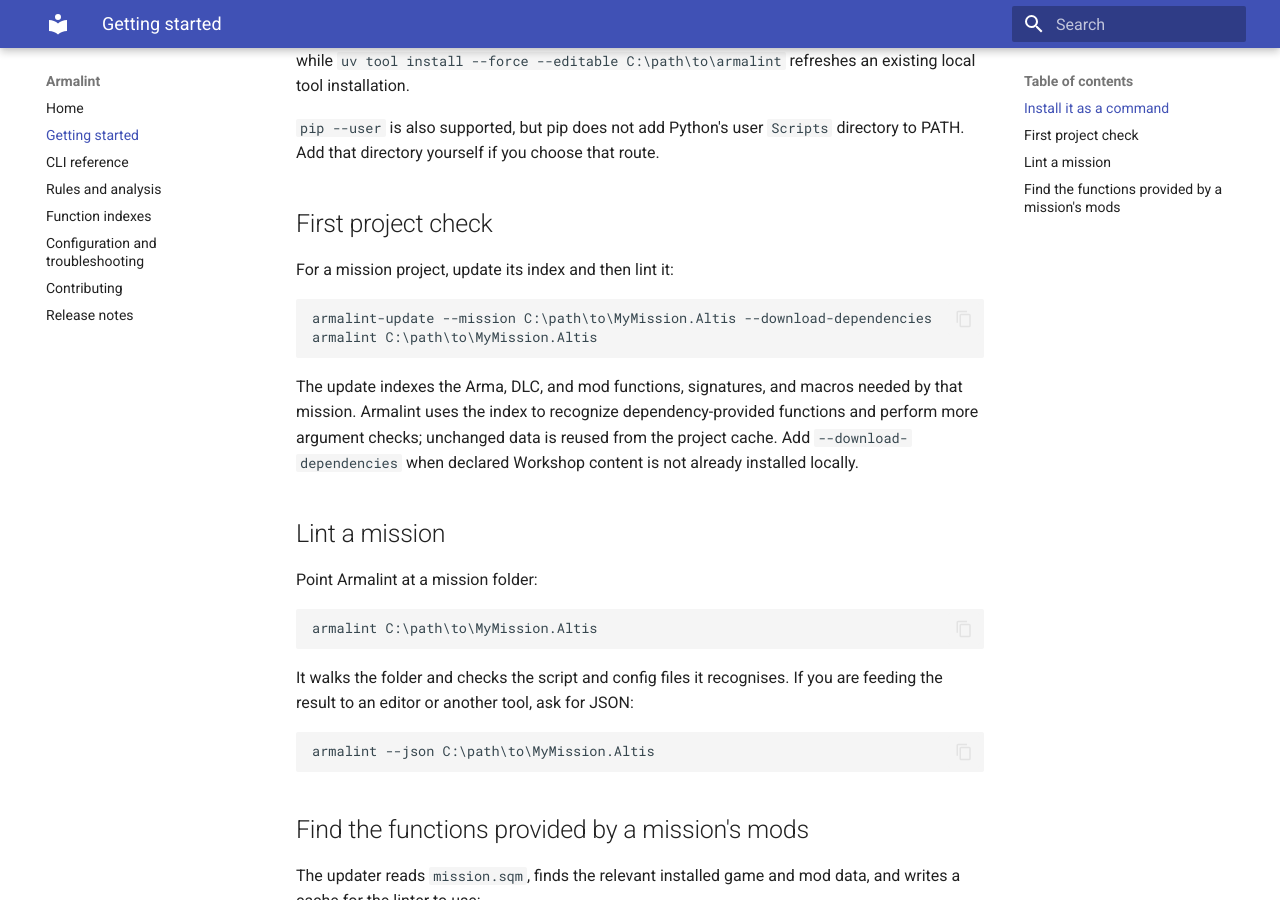
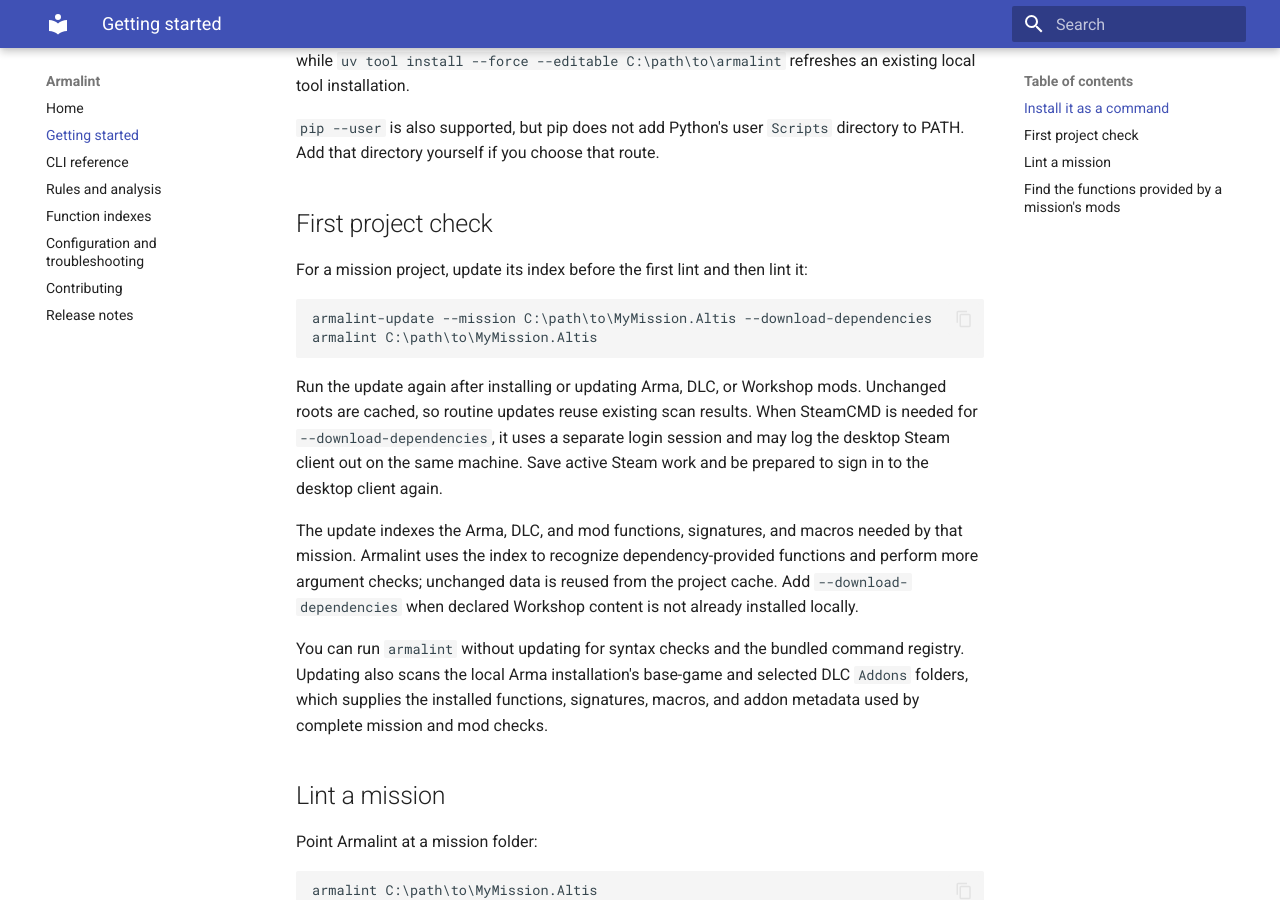
Before and after one commit to armachisel/armalint, an MkDocs documentation site: the page built from docs/getting-started.md, in a window 1280 px wide and 900 px high, scrolled down 864 px. Built offline with MkDocs 1.6.1 and Material for MkDocs 9.7.7, drawn with Linux system fonts in a browser that asks for light colours.

Commit message:
Clarify update cadence and SteamCMD warning

````diff
--- a/docs/getting-started.md
+++ b/docs/getting-started.md
@@ -45,18 +45,29 @@ directory to PATH. Add that directory yourself if you choose that route.
 
 ## First project check
 
-For a mission project, update its index and then lint it:
+For a mission project, update its index before the first lint and then lint it:
 
 ```powershell
 armalint-update --mission C:\path\to\MyMission.Altis --download-dependencies
 armalint C:\path\to\MyMission.Altis
 ```
 
+Run the update again after installing or updating Arma, DLC, or Workshop mods.
+Unchanged roots are cached, so routine updates reuse existing scan results.
+When SteamCMD is needed for `--download-dependencies`, it uses a separate
+login session and may log the desktop Steam client out on the same machine.
+Save active Steam work and be prepared to sign in to the desktop client again.
+
 The update indexes the Arma, DLC, and mod functions, signatures, and macros
 needed by that mission. Armalint uses the index to recognize dependency-provided
 functions and perform more argument checks; unchanged data is reused from the
 project cache. Add `--download-dependencies` when declared Workshop content is
 not already installed locally.
+
+You can run `armalint` without updating for syntax checks and the bundled
+command registry. Updating also scans the local Arma installation's base-game
+and selected DLC `Addons` folders, which supplies the installed functions,
+signatures, macros, and addon metadata used by complete mission and mod checks.
 
 ## Lint a mission
 
````
Also changed, not shown: README.md (+12 -4 lines).
